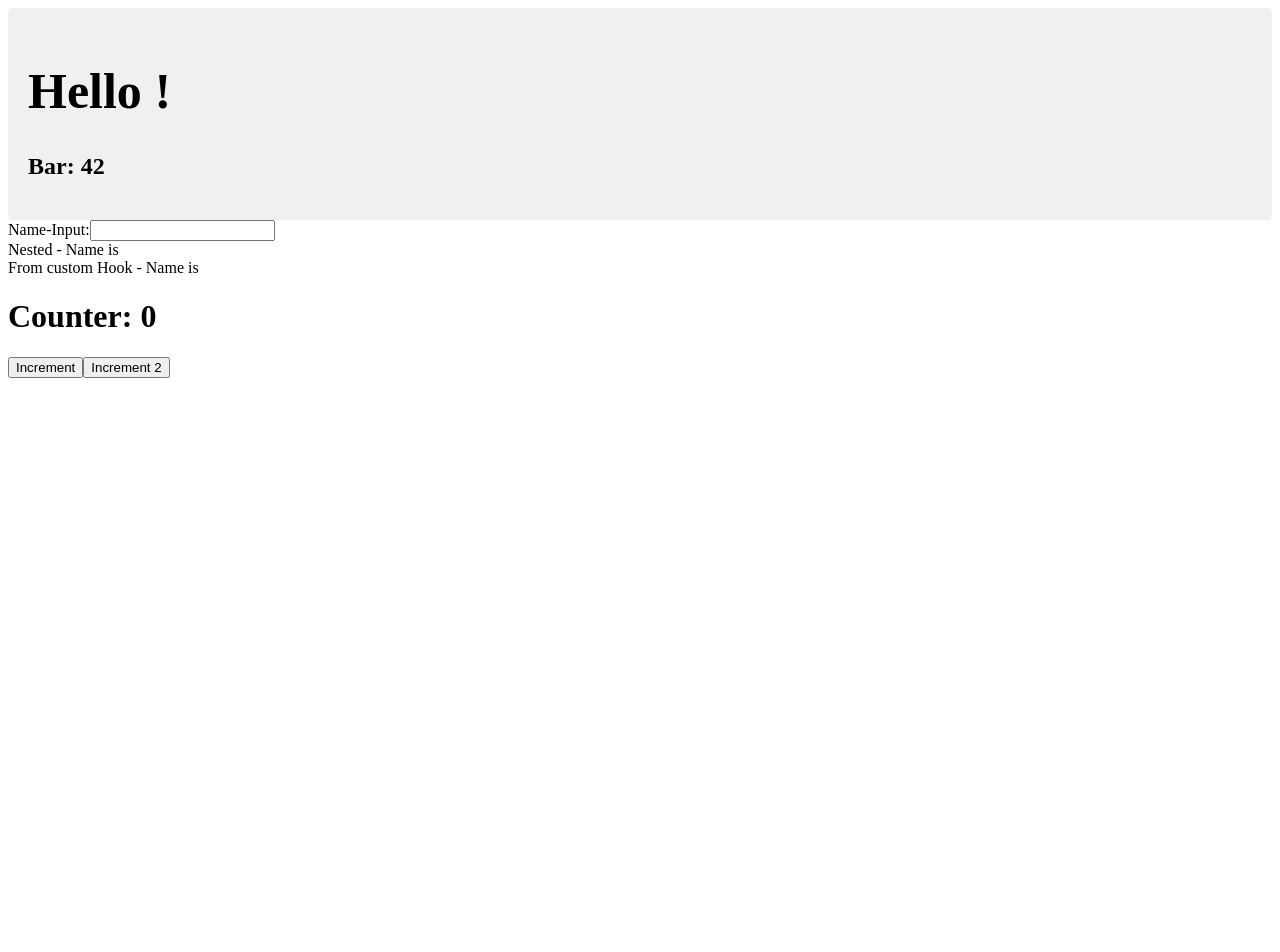
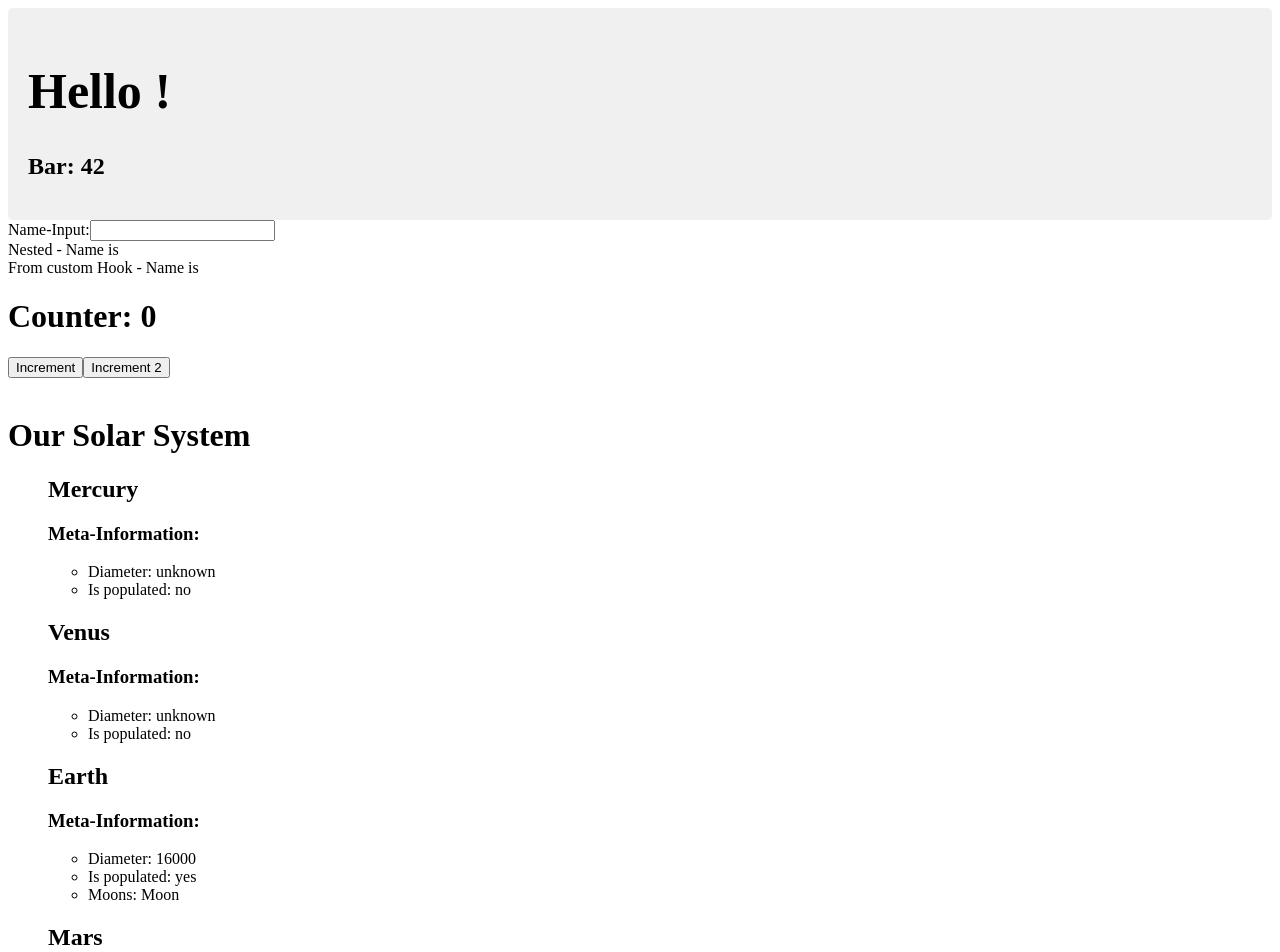
Before and after one commit to it-economics/react-training-2025-04-02--04, a React (Vite) app in the folder apps/react-training-2025-04-02--04/: page /home in a window 1280 px wide. Shown: the top 952 px of the page. Before the commit the page ends 800 px from the top, so only its background shows below. Built offline with nearby package versions, Linux system fonts and the light colour scheme.

Commit message:
Add solar system

```diff
--- a/apps/react-training-2025-04-02--04/src/components/home/home.tsx
+++ b/apps/react-training-2025-04-02--04/src/components/home/home.tsx
@@ -1,6 +1,7 @@
 import { createContext, use, useEffect, useState } from 'react';
 import Hello from '../hello/hello';
 import Input from '../input/input';
+import { SolarSystem } from '../solar-system/SolarSystem';
 
 export const Home = () => {
   const [name, setName] = useState('');
@@ -13,6 +14,8 @@ export const Home = () => {
         <Content />
         <Counter />
       </NameContext>
+      <br/>
+      <SolarSystem />
     </div>
   );
 };
--- /dev/null
+++ b/apps/react-training-2025-04-02--04/src/components/solar-system/Planet.tsx
@@ -0,0 +1,29 @@
+import { FC } from 'react';
+import { Planet as PlanetModel } from './model';
+
+// type PlanetProps = Omit<PlanetModel, 'isPopulated'>;
+// type X = Pick<PlanetModel, 'name' | 'moons'>
+
+export const Planet: FC<PlanetModel> = ({
+  name,
+  diameter,
+  moons,
+  isPopulated,
+  isTaken
+}) => {
+  return (
+    <>
+      <h2>{name}</h2>
+      <h3>Meta-Information:</h3>
+      <ul>
+        <li>Diameter: {diameter ? diameter : 'unknown'}</li>
+        <li>Is populated: {isPopulated ? 'yes' : 'no'}</li>
+        {moons && (
+          <li>
+            Moons: {moons ? moons.map(({ name }) => name).join(', ') : 'none'}
+          </li>
+        )}
+      </ul>
+    </>
+  );
+};
--- /dev/null
+++ b/apps/react-training-2025-04-02--04/src/components/solar-system/SolarSystem.tsx
@@ -0,0 +1,29 @@
+import { MyPlanet, SolarSystem as SolarSystemModel } from './model';
+import { Planet } from './Planet';
+
+export const SolarSystem = () => {
+  return (
+    <>
+      <h1>Our Solar System</h1>
+      <ol>
+        {solarSystem.map((planet) => (
+          <Planet key={planet.name} {...planet} />
+        ))}
+      </ol>
+    </>
+  );
+};
+
+const mars = new MyPlanet()
+
+const solarSystem: SolarSystemModel = [
+  { name: 'Mercury', isPopulated: false },
+  { name: 'Venus', isPopulated: false },
+  {
+    name: 'Earth',
+    isPopulated: true,
+    moons: [{ name: 'Moon' }],
+    diameter: 16000,
+  },
+  mars,
+];
--- /dev/null
+++ b/apps/react-training-2025-04-02--04/src/components/solar-system/model.ts
@@ -0,0 +1,21 @@
+interface Moon {
+  name: string;
+}
+
+export interface Planet {
+  name: string;
+  moons?: Moon[]; // Array<Moon>
+  diameter?: number;
+  isPopulated: boolean;
+  isTaken?: () => boolean
+}
+
+export const isTaken = (planet: Planet): boolean => true;
+
+export class MyPlanet implements Planet{
+  name = 'Mars'
+  isPopulated = false
+  isTaken = () => true
+}
+
+export type SolarSystem = Planet[];
```
